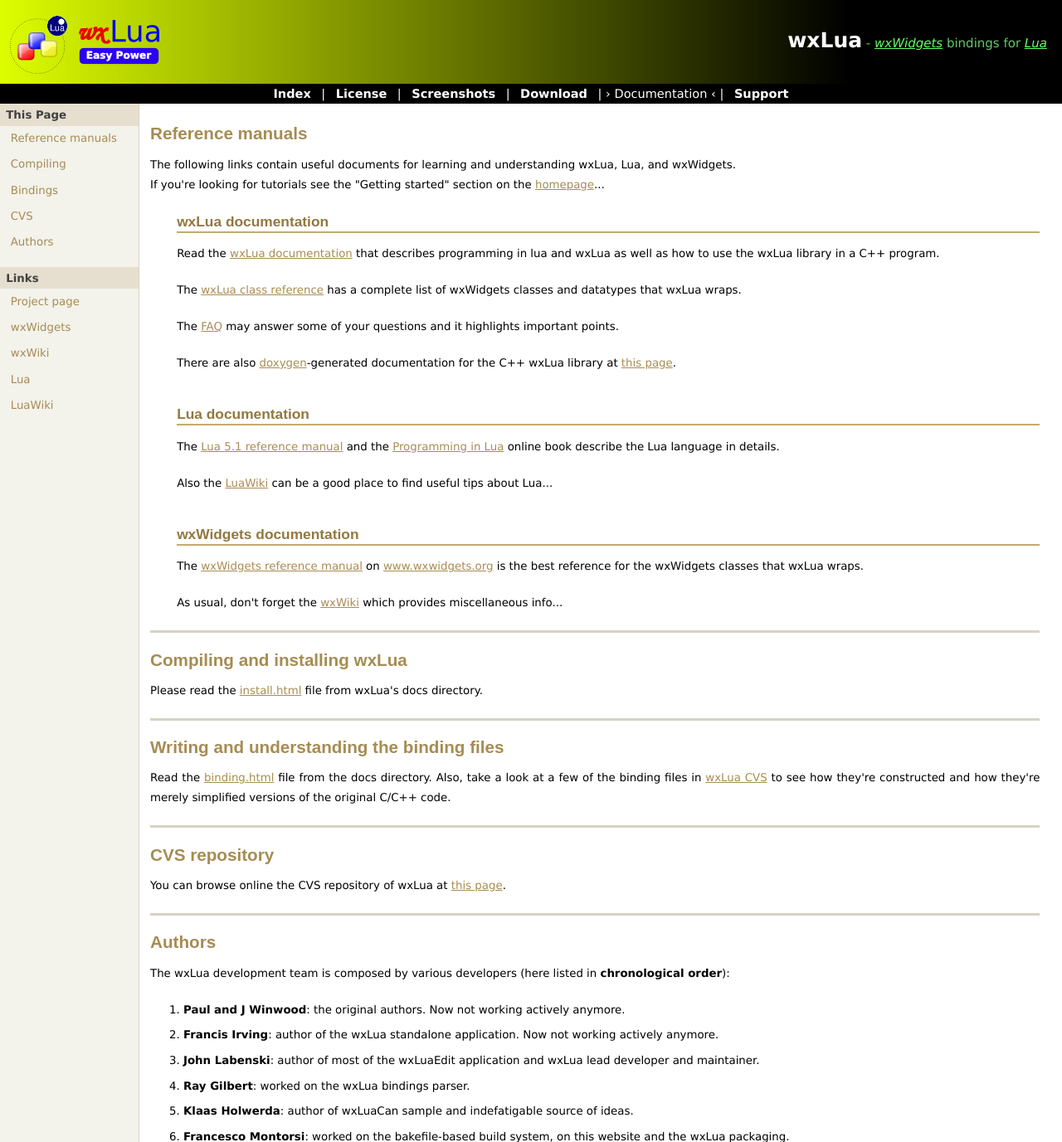
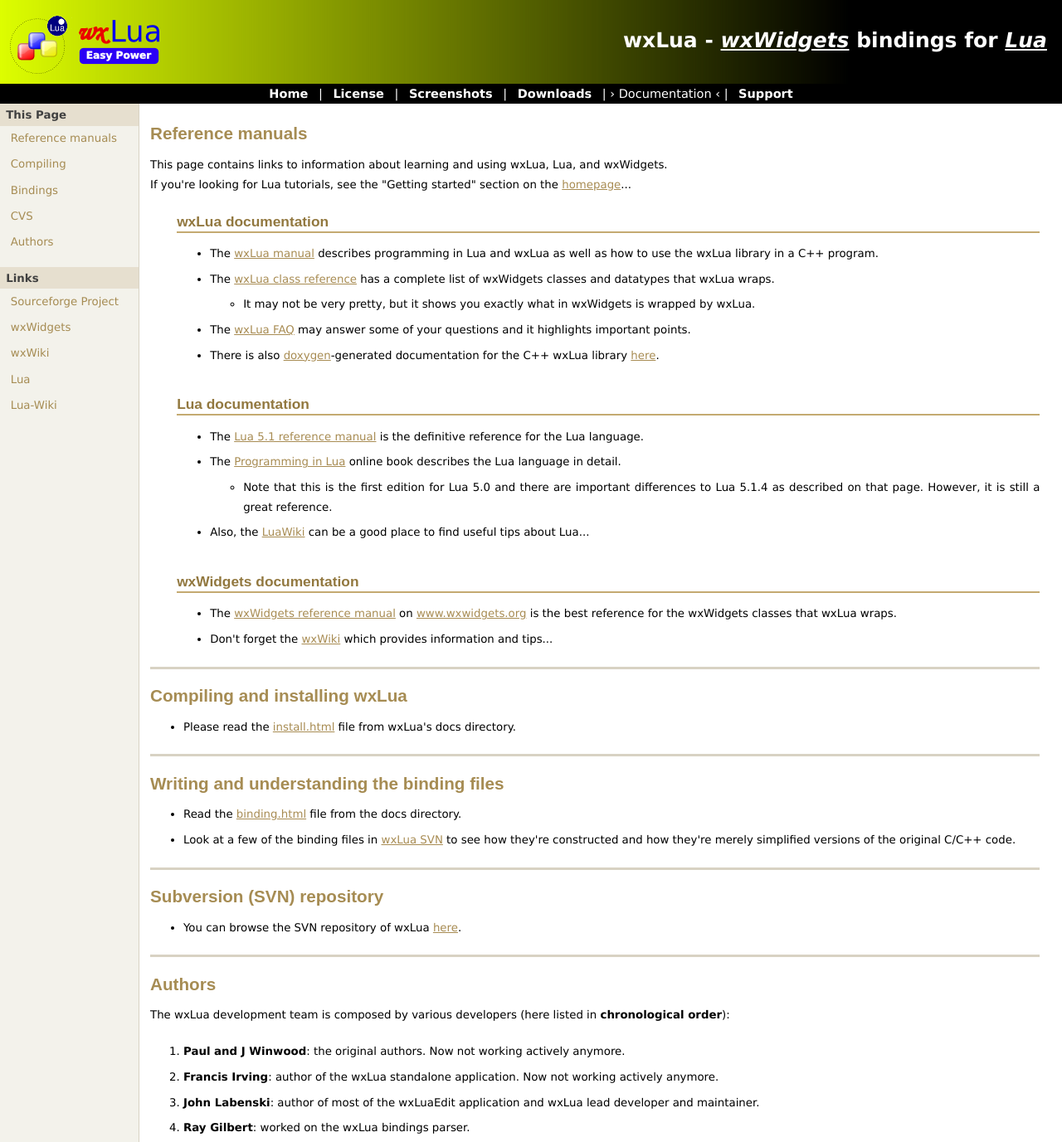
Before and after one commit to muhkuh-sys/wxlua, a PHP site: page /documentation.php in a window 1280 px wide. Shown: the top 1377 px of the page at 83% size. Run offline with PHP 8.4, Linux system fonts and the light colour scheme.

Commit message:
Update website, fix links, freshen text...

```diff
--- a/website/documentation.php
+++ b/website/documentation.php
@@ -7,42 +7,59 @@
 ?>
 
 <h1 id="reference" class="first">Reference manuals</h1>
-<p>The following links contain useful documents for learning and understanding wxLua, Lua, and wxWidgets.<br/>
-If you're looking for tutorials see the &quot;Getting started&quot; section on the <a href="index.php">homepage</a>...</p>
+<p>This page contains links to information about learning and using wxLua, Lua, and wxWidgets.<br/>
+If you're looking for Lua tutorials, see the &quot;Getting started&quot; section on the <a href="index.php">homepage</a>...</p>
 
 <div class="indented">
 <h2 style="padding-top: 0">wxLua documentation</h2>
-<p>Read the <a href="docs/wxlua.html">wxLua documentation</a> that describes
-programming in lua and wxLua as well as how to use the wxLua library in a C++ program.</p>
-<p>The <a href="docs/wxluaref.html">wxLua class reference</a> has a complete list of wxWidgets classes
-and datatypes that wxLua wraps.</p>
-<p>The <a href="docs/FAQ.html">FAQ</a> may answer some of your questions and it highlights important points.</p>
-<p>There are also <a href="http://www.doxygen.org">doxygen</a>-generated documentation for
-the C++ wxLua library at <a href="docs/doxygen/html/index.html">this page</a>.</p>
+<ul>
+<li>The <a href="docs/wxlua.html">wxLua manual</a> describes
+programming in Lua and wxLua as well as how to use the wxLua library in a C++ program.</li>
+<li>The <a href="docs/wxluaref.html">wxLua class reference</a> has a complete list of wxWidgets classes
+and datatypes that wxLua wraps. </li>
+   <ul><li>It may not be very pretty, but it shows you exactly what in wxWidgets is wrapped by wxLua.</li></ul>
+<li>The <a href="docs/FAQ.html">wxLua FAQ</a> may answer some of your questions and it highlights important points.</li>
+<li>There is also <a href="http://www.doxygen.org">doxygen</a>-generated documentation for
+the C++ wxLua library <a href="docs/doxygen/html/index.html">here</a>.</li>
+</ul>
 
 <h2>Lua documentation</h2>
-<p>The <a href="http://www.lua.org/manual/5.1/">Lua 5.1 reference manual</a> and the <a href="http://www.lua.org/pil/">Programming in Lua</a> online book describe the Lua language in details.</p>
-<p>Also the <a href="http://lua-users.org/wiki">LuaWiki</a> can be a good place to find useful tips about Lua...</p>
+<ul>
+<li>The <a href="http://www.lua.org/manual/5.1/">Lua 5.1 reference manual</a>
+    is the definitive reference for the Lua language.</li>
+<li>The <a href="http://www.lua.org/pil/">Programming in Lua</a> online book
+    describes the Lua language in detail.</li>
+    <ul><li>Note that this is the first edition for Lua 5.0 and there are important differences to Lua 5.1.4
+    as described on that page. However, it is still a great reference.</li></ul>
+<li>Also, the <a href="http://lua-users.org/wiki">LuaWiki</a> can be a good place to find useful tips about Lua...</li>
+</ul>
 
 <h2>wxWidgets documentation</h2>
-<p>The <a href="http://www.wxwidgets.org/docs.htm">wxWidgets reference manual</a> on
+<ul>
+<li>The <a href="http://www.wxwidgets.org/docs.htm">wxWidgets reference manual</a> on
 <a href="http://www.wxwidgets.org">www.wxwidgets.org</a> is the best
-reference for the wxWidgets classes that wxLua wraps.</p>
-<p>As usual, don't forget the <a href="http://www.wxwidgets.org/wiki">wxWiki</a> which provides miscellaneous info...</p>
+reference for the wxWidgets classes that wxLua wraps.</li>
+<li>Don't forget the <a href="http://www.wxwidgets.org/wiki">wxWiki</a> which provides information and tips...</li>
+</ul>
 </div>
 
-
 <h1 id="install">Compiling and installing wxLua</h1>
-<p>Please read the <a href="docs/install.html">install.html</a> file from wxLua's docs directory.</p>
+<ul>
+<li>Please read the <a href="docs/install.html">install.html</a> file from wxLua's docs directory.</li>
+</ul>
 
 <h1 id="bindings">Writing and understanding the binding files</h1>
-<p>Read the <a href="docs/binding.html">binding.html</a> file from the docs directory.
-Also, take a look at a few of the binding files in
-<a href="http://wxlua.cvs.sourceforge.net/wxlua/wxLua/bindings/wxwidgets">wxLua CVS</a>
-to see how they're constructed and how they're merely simplified versions of the original C/C++ code.</p>
+<ul>
+<li>Read the <a href="docs/binding.html">binding.html</a> file from the docs directory.</li>
+<li>Look at a few of the binding files in
+<a href="http://wxlua.svn.sourceforge.net/viewvc/wxlua/trunk/wxLua/bindings/wxwidgets/">wxLua SVN</a>
+to see how they're constructed and how they're merely simplified versions of the original C/C++ code.</li>
+</ul>
 
-<h1 id="cvs">CVS repository</h1>
-<p>You can browse online the CVS repository of wxLua at <a href="http://wxlua.cvs.sourceforge.net/wxlua/wxLua">this page</a>.</p>
+<h1 id="cvs">Subversion (SVN) repository</h1>
+<ul>
+<li>You can browse the SVN repository of wxLua <a href="http://wxlua.svn.sourceforge.net/viewvc/wxlua/trunk/wxLua/">here</a>.</li>
+</ul>
 
 <h1 id="authors">Authors</h1>
 <p>The wxLua development team is composed by various developers (here listed in <strong>chronological order</strong>):</p>
--- a/website/header.inc.php
+++ b/website/header.inc.php
@@ -4,7 +4,7 @@
 <html xmlns="http://www.w3.org/1999/xhtml" xml:lang="en" lang="en-AU">
   <head>
     <meta http-equiv="content-type" content="application/xhtml+xml; charset=UTF-8" />
-    <meta name="keywords" content="wxLua, wxWidgets, component, C++, bakefile, lua, bindings, embedded, interpreter" />
+    <meta name="keywords" content="wxLua, wxWidgets, component, C++, bakefile, Lua, bindings, embedded, interpreter, GUI, Windows, Linux, OSX" />
     <meta name="author" content="Francesco Montorsi (webdesign by haran)" />
     <meta name="generator" content="haran" />
 
@@ -27,14 +27,14 @@
             </td>
             <td style="width:50%; vertical-align: middle;">
                 <h1 class="headerTitle">
-                    wxLua<span> - <a href="http://www.wxwidgets.org">wxWidgets</a> bindings for <a href="http://www.lua.org">Lua</a></span>
+                    wxLua - <a href="http://www.wxwidgets.org">wxWidgets</a> bindings for <a href="http://www.lua.org">Lua</a>
                 </h1>
             </td>
          </tr>
       </table>
 
         <?php
-            function writeSideBarEntry($entryname, $entrytitle)
+            function writeSideBarEntry($entryname, $entrytitle, $entrytip)
             {
                 global $pagetitle;
 
@@ -43,9 +43,10 @@
                 if ($isthispage)
                     echo "<span class='thisPage'>&rsaquo; ";
                 else
-                    echo "<a href='" . strtolower($entryname) . ".php' title='$entrytitle'>";
+                    echo "<a href='" . strtolower($entryname) . ".php' title='$entrytip'>";
 
-                echo ucfirst($entryname);
+                // echo ucfirst($entryname);
+                echo $entrytitle;
 
                 if ($isthispage)
                     echo ' &lsaquo;</span>';
@@ -56,12 +57,12 @@
 
         <div class="subHeader">
             <span class="doNotDisplay">Navigation: </span>
-            <?php writeSideBarEntry("index", "Home page") ?> |
-            <?php writeSideBarEntry("license", "wxLua license") ?> |
-            <?php writeSideBarEntry("screenshots", "wxLua in action!") ?> |
-            <?php writeSideBarEntry("download", "Download it!") ?> |
-            <?php writeSideBarEntry("documentation", "wxLua docs") ?> |
-            <?php writeSideBarEntry("support", "Need help?") ?>
+            <?php writeSideBarEntry("index", "Home", "wxLua home page") ?> |
+            <?php writeSideBarEntry("license", "License", "") ?> |
+            <?php writeSideBarEntry("screenshots", "Screenshots", "") ?> |
+            <?php writeSideBarEntry("download", "Downloads", "") ?> |
+            <?php writeSideBarEntry("documentation", "Documentation", "") ?> |
+            <?php writeSideBarEntry("support", "Support", "Mailing lists and other help") ?>
         </div>
     </div>
 
@@ -81,11 +82,11 @@
 
         <p class="sideBarTitle">Links</p>
         <ul>
-              <li><a href="http://sourceforge.net/projects/wxlua" title="The project page at Sourceforge.net">Project page</a></li>
+              <li><a href="http://sourceforge.net/projects/wxlua" title="The wxLua project page at Sourceforge.net">Sourceforge Project</a></li>
               <li><a href="http://www.wxwidgets.org" title="Learn more about wxWidgets">wxWidgets</a></li>
               <li><a href="http://www.wxwidgets.org/wiki" title="The official wxWidgets wiki">wxWiki</a></li>
-              <li><a href="http://www.lua.org" title="Learn more about lua">Lua</a></li>
-              <li><a href="http://lua-users.org/wiki" title="The official lua wiki">LuaWiki</a></li>
+              <li><a href="http://www.lua.org" title="Learn more about Lua">Lua</a></li>
+              <li><a href="http://lua-users.org/wiki" title="The official Lua wiki">Lua-Wiki</a></li>
         </ul>
       </div>
     </div>
--- a/website/style.css
+++ b/website/style.css
@@ -82,7 +82,7 @@
 }
 
 .headerTitle a {
-  color: rgb(100,255,100);
+  color: rgb(255,255,255);
   background-color: transparent;
   text-decoration: underline;
   font-style: italic;
```
Also changed, not shown: website/download.php (+28 -21 lines), website/index.php (+28 -15 lines), website/screenshots.php (+10 -9 lines), website/support.php (+19 -13 lines), 2 other files.
